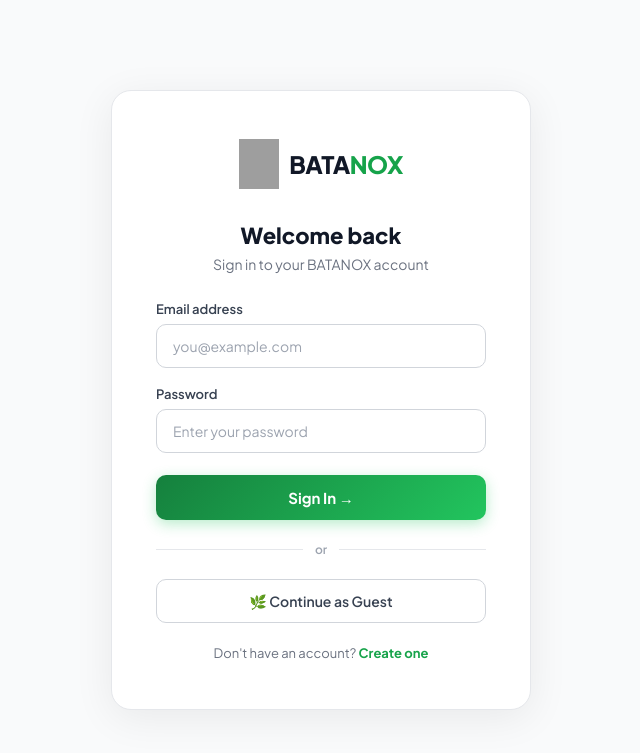
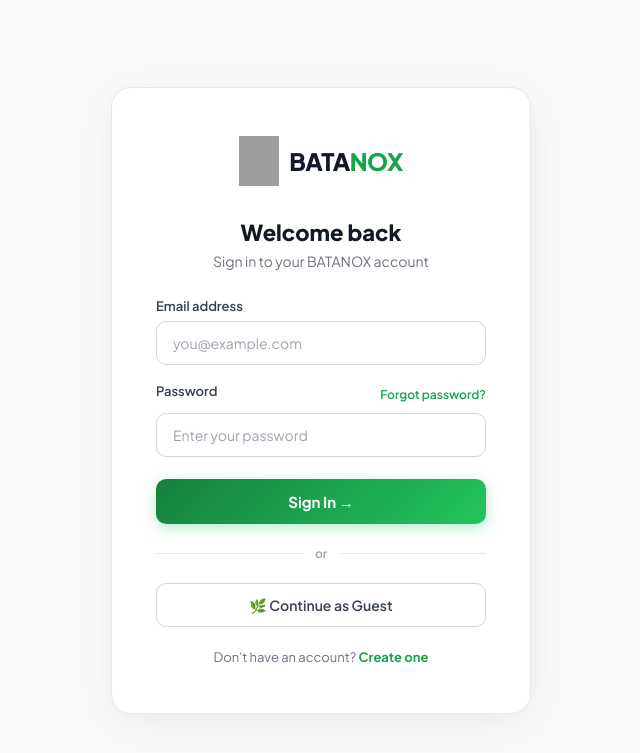
Before and after one commit to alihassan20035/Plant-Disease-Detection, a PHP site: page /batanox/login.php in a window 1280 px wide. Shown: the top 753 px of the page, without its empty margins (319-959 px from the left). Run offline with PHP 8.4, Linux system fonts and the light colour scheme; grey boxes are pictures that could not be loaded.

Commit message:
Recovered and updated login.php

```diff
--- a/login.php
+++ b/login.php
@@ -4,30 +4,20 @@
  *
  * Role-based redirect after login:
  *   admin  →  admin.php
- *   user   →  http://localhost:5000/
- *
- * Session keys written:
- *   $_SESSION['user_id']   int
- *   $_SESSION['user_name'] string
- *   $_SESSION['name']      string  (alias)
- *   $_SESSION['role']      'user'|'admin'
- *   $_SESSION['user_role'] 'user'|'admin'  (legacy compat)
+ *   user   →  welcome.php
  */
 
 session_start();
 require_once __DIR__ . '/db_config.php';
 
-// ── Already logged in → send to right place ──────────────────────────────────
 if (isset($_SESSION['user_id'])) {
     $role = $_SESSION['role'] ?? $_SESSION['user_role'] ?? 'user';
-    // Admins skip welcome screen; regular users see it
     header('Location: ' . ($role === 'admin' ? 'admin.php' : 'welcome.php'));
     exit;
 }
 
 $error = '';
 
-// ── Handle POST ───────────────────────────────────────────────────────────────
 if ($_SERVER['REQUEST_METHOD'] === 'POST') {
 
     $email    = trim($_POST['email']    ?? '');
@@ -53,7 +43,6 @@ if ($_SERVER['REQUEST_METHOD'] === 'POST') {
         if (!$error) {
             if ($user && password_verify($password, $user['password'])) {
 
-                // ── Valid credentials ─────────────────────────────────────
                 session_regenerate_id(true);
 
                 $_SESSION['user_id']   = (int)    $user['id'];
@@ -62,17 +51,14 @@ if ($_SERVER['REQUEST_METHOD'] === 'POST') {
                 $_SESSION['role']      = (string) $user['role'];
                 $_SESSION['user_role'] = (string) $user['role'];
 
-                // ── Role-based redirect ───────────────────────────────────
                 if ($user['role'] === 'admin') {
                     header('Location: admin.php');
                 } else {
-                    // Regular users see the Plant Tips Welcome Screen first
                     header('Location: welcome.php');
                 }
                 exit;
 
             } else {
-                // Separate messages help distinguish "wrong password" vs "no account"
                 $error = $user
                     ? 'Incorrect password. Please try again.'
                     : 'No account found with that email address.';
@@ -111,19 +97,21 @@ if ($_SERVER['REQUEST_METHOD'] === 'POST') {
             box-shadow: 0 8px 40px rgba(0,0,0,0.07);
         }
         .brand { display: flex; align-items: center; gap: 10px; justify-content: center; margin-bottom: 32px; }
-        .brand-mark {
-            width: 42px; height: 42px; border-radius: 12px;
-            background: linear-gradient(135deg, var(--g700), var(--g500));
-            display: flex; align-items: center; justify-content: center;
-            box-shadow: 0 4px 14px rgba(22,163,74,0.3);
-        }
-        .brand-mark svg { width: 22px; height: 22px; fill: white; }
         .brand-name { font-size: 24px; font-weight: 800; letter-spacing: -0.5px; color: var(--gr900); }
         .brand-name em { font-style: normal; color: var(--g600); }
         .heading { font-size: 22px; font-weight: 800; color: var(--gr900); text-align: center; margin-bottom: 6px; }
         .sub     { font-size: 14px; color: var(--gr500); text-align: center; margin-bottom: 28px; }
         .field       { margin-bottom: 18px; }
         .field label { display: block; font-size: 13px; font-weight: 600; color: var(--gr700); margin-bottom: 7px; }
+
+        /* Label row — label left, forgot right */
+        .field-label-row {
+            display: flex; justify-content: space-between; align-items: center; margin-bottom: 7px;
+        }
+        .field-label-row label { font-size: 13px; font-weight: 600; color: var(--gr700); }
+        .forgot-link { font-size: 12px; font-weight: 600; color: var(--g600); text-decoration: none; }
+        .forgot-link:hover { text-decoration: underline; }
+
         .field input {
             width: 100%; padding: 12px 16px;
             border: 1.5px solid var(--gr300); border-radius: 10px;
@@ -166,13 +154,8 @@ if ($_SERVER['REQUEST_METHOD'] === 'POST') {
 <body>
 <div class="card">
 
-    <div class="brand" >
+    <div class="brand">
         <img src="templates/app logo 01.png" alt="" width="40" height="50">
-        <!-- <div class="brand-mark">
-             <svg viewBox="0 0 24 24">
-                <path d="M17 8C8 10 5.9 16.17 3.82 21.34L5.71 22l1-2.3A4.49 4.49 0 008 20C19 20 22 3 22 3c-1 2-8 2-13 6 1-2.17 2.64-4.41 8-5z"/>
-            </svg>
-        </div> -->
         <span class="brand-name">BATA<em>NOX</em></span>
     </div>
 
@@ -194,12 +177,18 @@ if ($_SERVER['REQUEST_METHOD'] === 'POST') {
                    value="<?= htmlspecialchars($_POST['email'] ?? '') ?>"
                    required autocomplete="email">
         </div>
+
+        <!-- Password field with "Forgot Password?" link -->
         <div class="field">
-            <label for="password">Password</label>
+            <div class="field-label-row">
+                <label for="password">Password</label>
+                <a href="forgot_password.php" class="forgot-link">Forgot password?</a>
+            </div>
             <input type="password" id="password" name="password"
                    placeholder="Enter your password"
                    required autocomplete="current-password">
         </div>
+
         <button type="submit" class="btn-submit">Sign In →</button>
     </form>
 
```
